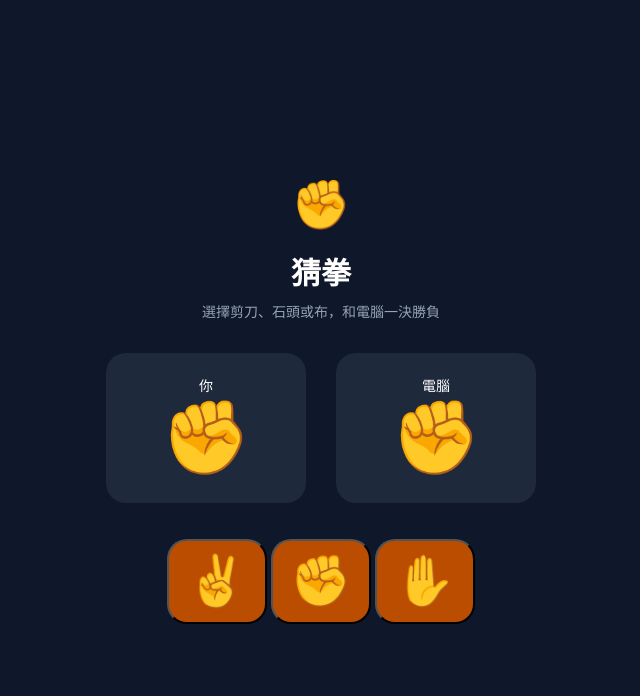
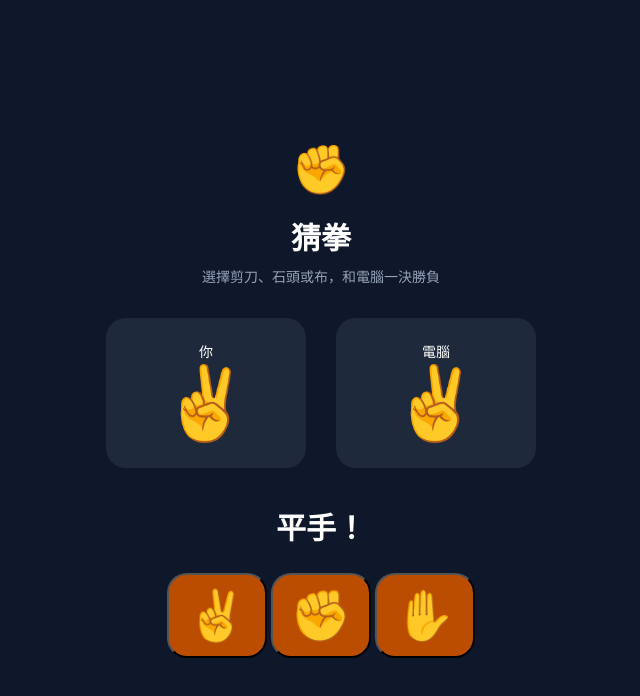
Before and after one commit to SindyLo/20261117-02, a plain HTML site: page hk-剪刀石頭布.html in a window 1280 px wide. Both pictures are taken after a click on the button "✌️". Shown: the whole page, without its empty margins (319-959 px from the left). Drawn offline with Linux system fonts and the light colour scheme.

Commit message:
feat:新增JS

```diff
--- a/css/hk-剪刀石頭布.css
+++ b/css/hk-剪刀石頭布.css
@@ -109,16 +109,6 @@ body {
         }
     }
 
-    /* .score {
-        background-color: red;
-        width: 100px;
-        height: 40px;
-        border-radius: 20px;
-        font-size: 18px;
-        display: flex;
-        justify-content: center;
-        align-items: center;
-    } */
 
     .btm {
         button {
@@ -130,3 +120,27 @@ body {
         }
     }
 }
+.question {
+    display: inline-block;
+    font-size: 72px;
+    font-weight: bold;
+    color: #fbbf24;
+    animation: question-rotate 2s linear infinite;
+}
+
+@keyframes question-rotate {
+    from { transform: rotateY(0deg); }
+    to { transform: rotateY(360deg); }
+}
+
+.mid { margin-bottom: 12px; }
+
+.score {
+    font-size: 30px;
+    font-weight: bold;
+    text-align: center;
+    min-height: 40px;
+    margin-bottom: 20px;
+}
+
+.btm { margin-top: 5px; }
--- a/hk-剪刀石頭布.html
+++ b/hk-剪刀石頭布.html
@@ -18,14 +18,14 @@
         <div class="mid">
             <div class="self">
                 <div class="self-text">你</div>
-                <div class="self-result">✊</div>
+                <div class="self-result"><span class="question">?</span></div>
             </div>
             <div class="computer">
                 <div class="computer-text">電腦</div>
-                <div class="computer-result">✊</div>
+                <div class="computer-result"><span class="question">?</span></div>
             </div>
         </div>
-        <!-- <div class="score">你贏了</div> -->
+        <div class="score">請選擇出拳</div>
         <div class="btm">
             <div class="btn-area">
                 <button type="button" class="scissors">✌️</button>
@@ -35,6 +35,45 @@
         </div>
         <div class="record"></div>
     </div>
+    <script>
+        let selfResult = document.querySelector('.self-result');
+        let computerResult = document.querySelector('.computer-result');
+        let score = document.querySelector('.score');
+        let scissorsButton = document.querySelector('.scissors');
+        let rockButton = document.querySelector('.rock');
+        let paperButton = document.querySelector('.paper');
+        let choices = ['✌️', '✊', '✋'];
+
+        function play(player) {
+            let randomNumber = Math.floor(Math.random() * 3);
+            let computer = choices[randomNumber];
+            selfResult.textContent = player;
+            computerResult.textContent = computer;
+
+            if (player === computer) {
+                score.textContent = '平手！';
+            } else if ((player === '✌️' && computer === '✋') ||
+                (player === '✊' && computer === '✌️') ||
+                (player === '✋' && computer === '✊')) {
+                score.textContent = '你贏了！';
+            } else {
+                score.textContent = '你輸了！';
+            }
+        }
+
+        scissorsButton.onclick = function () {
+            play('✌️');
+        };
+
+        rockButton.onclick = function () {
+            play('✊');
+        };
+
+        paperButton.onclick = function () {
+            play('✋');
+        };
+
+    </script>
 </body>
 
 </html>
```
